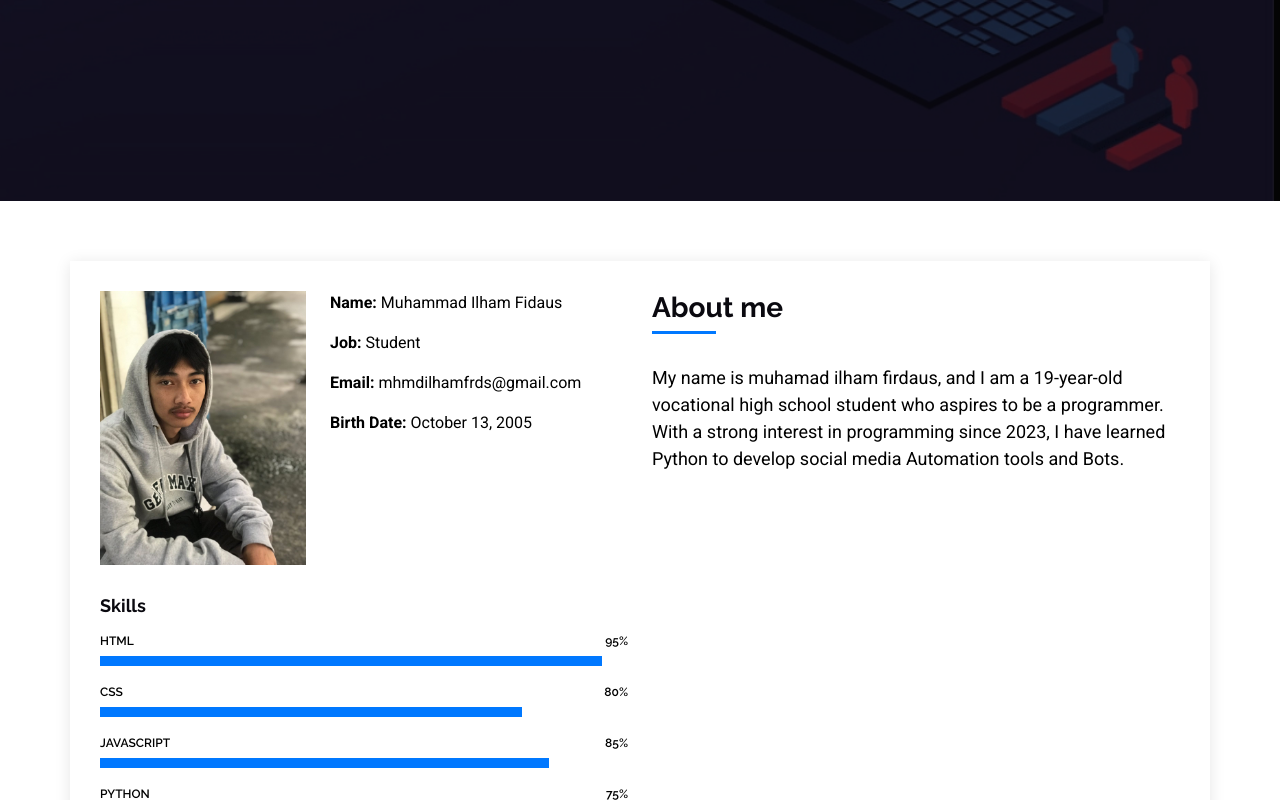
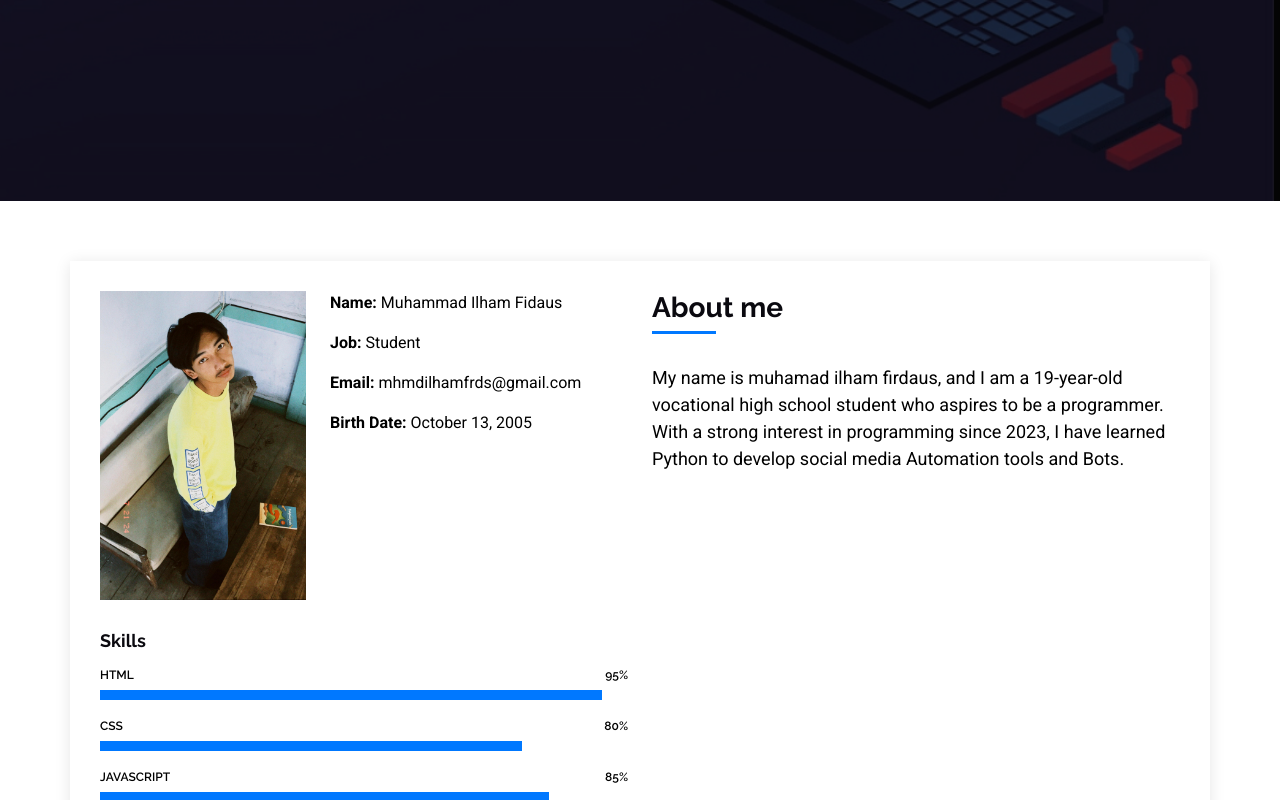
Before and after one commit to ilhamfirdaus27/Portfolio, a plain HTML site: page index.html in a window 1280 px wide. Shown: the part 600-1400 px from the top of the page. Drawn offline with Linux system fonts and the light colour scheme.

Commit message:
Update index.html

```diff
--- a/index.html
+++ b/index.html
@@ -72,7 +72,7 @@
 
             <div class="row justify-content-between gy-4">
               <div class="col-lg-5">
-                <img src="assets/img/profile-img.jpg" class="img-fluid" alt="">
+                <img src="assets/img/IMG-20250710-WA0000.jpg" class="img-fluid" alt="">
               </div>
               <div class="col-lg-7 about-info">
                 <p><strong>Name: </strong> <span>Muhammad Ilham Fidaus</span></p>
```
